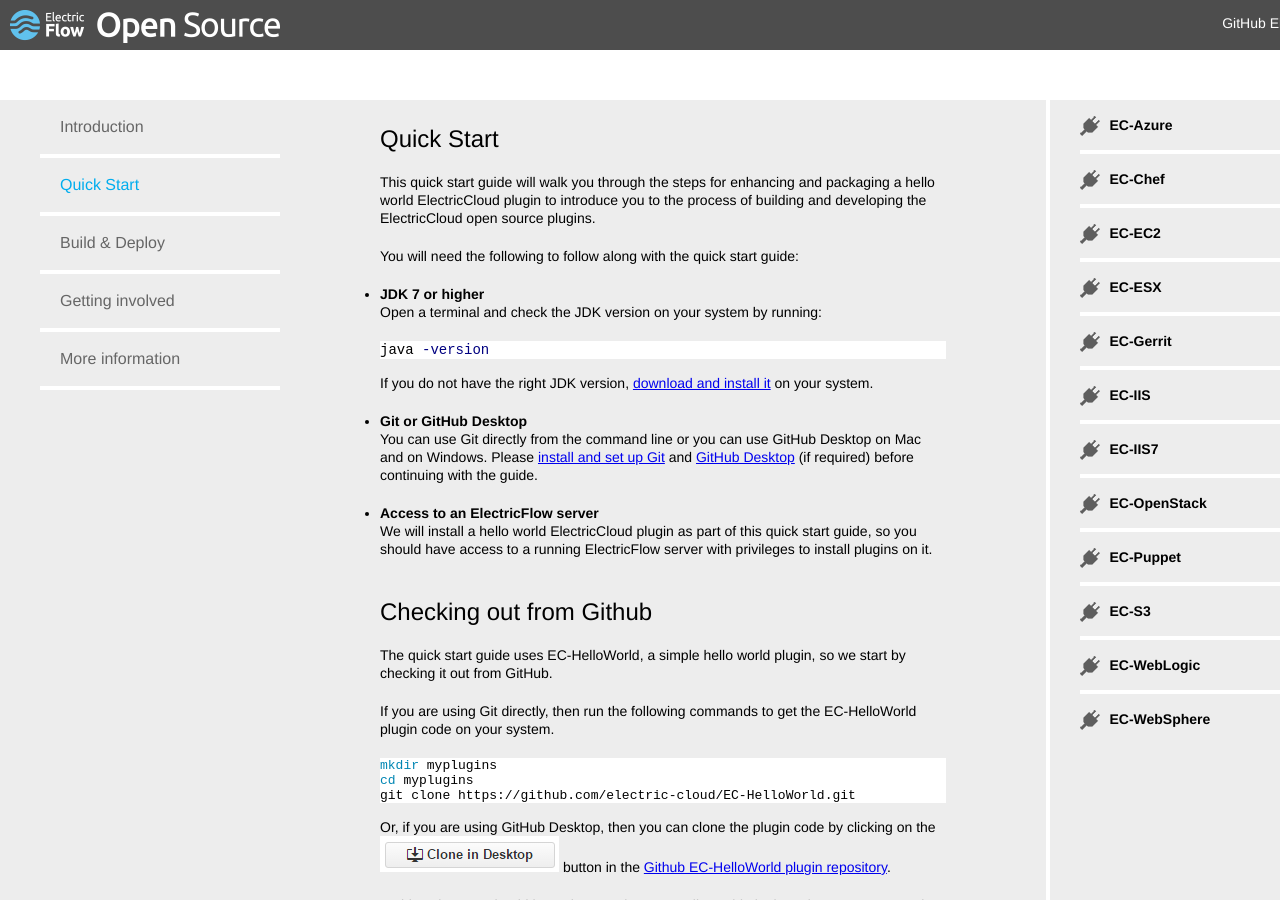
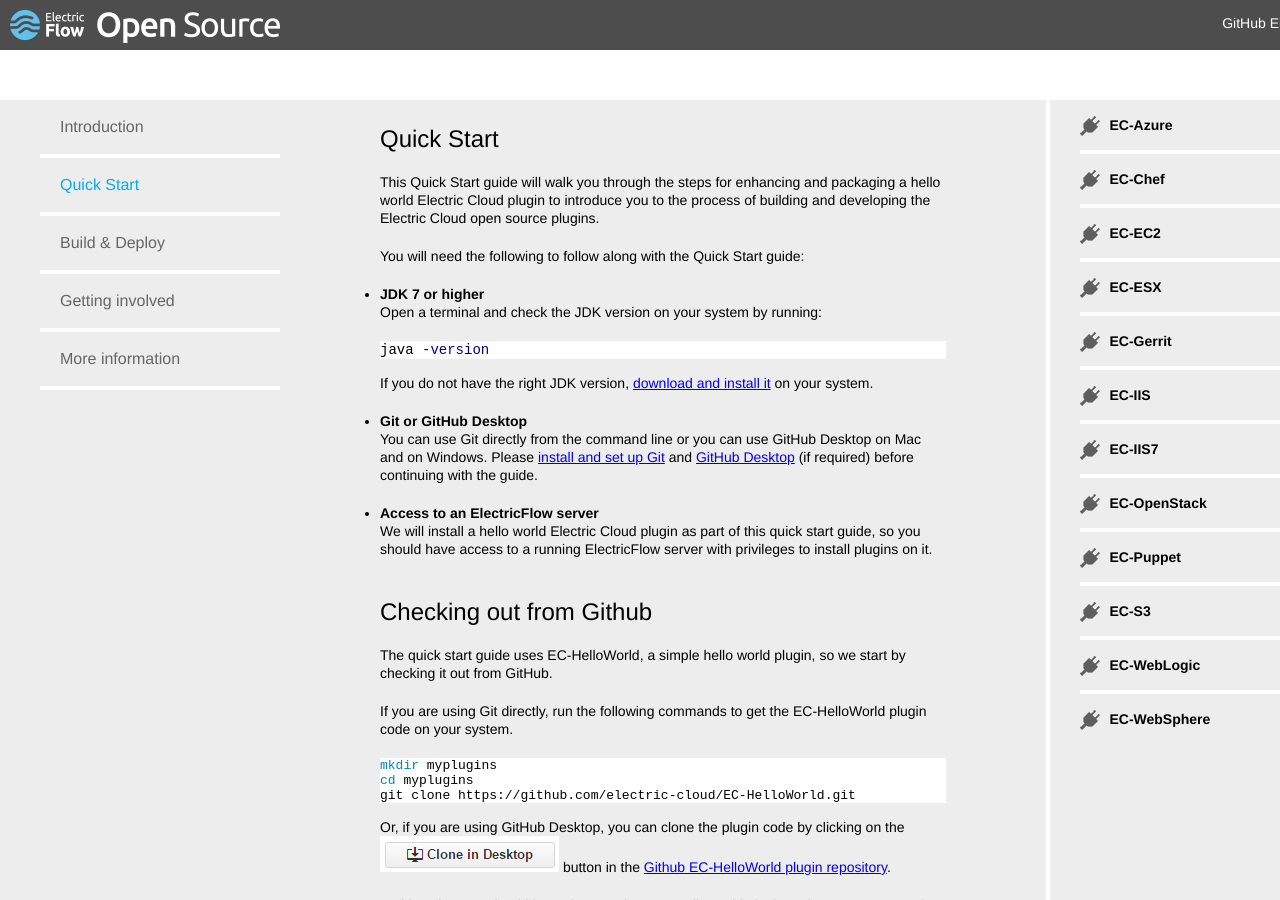
Before and after one commit to electric-cloud/electric-cloud.github.io, a Jekyll site: the page built from quick-start.html, in a window 1280 px wide and 900 px high. Built offline with Jekyll 4.4.1, drawn with Linux system fonts in a browser that asks for light colours; some of the changed text lies outside the part shown.

Commit message:
Edit the open source documentation.

```diff
--- a/build-deploy.html
+++ b/build-deploy.html
@@ -33,7 +33,7 @@
         <b>Note</b>: ectool is needed to for this functionality. Find more information on how to install ectool <a href="http://docs.electric-cloud.com/eflow_doc/FlowIndex.html">here</a>.
     </p>
     <p>
-        Set the COMMANDER_HOME environment variable
+        Set the COMMANDER_HOME environment variable.
     </p>
     <p>
         These commands set the COMMANDER_HOME environment variable for the current terminal session and sets it to the default ElectricFlow install directory.
--- a/quick-start.html
+++ b/quick-start.html
@@ -6,10 +6,10 @@
 <div class="center-content__text">
     <h3 class="center-content__title">Quick Start</h3>
     <p>
-        This quick start guide will walk you through the steps for enhancing and packaging a hello world ElectricCloud plugin to introduce you to the process of building and developing the ElectricCloud open source plugins.
+        This Quick Start guide will walk you through the steps for enhancing and packaging a hello world Electric Cloud plugin to introduce you to the process of building and developing the Electric Cloud open source plugins.
     </p>
     <p>
-        You will need the following to follow along with the quick start guide:
+        You will need the following to follow along with the Quick Start guide:
     </p>
     <ul>
         <li>
@@ -33,7 +33,7 @@
         <li>
             <b>Access to an ElectricFlow server</b>
             <p>
-                We will install a hello world ElectricCloud plugin as part of this quick start guide, so you should have access to a running ElectricFlow server with privileges to install plugins on it.
+                We will install a hello world Electric Cloud plugin as part of this quick start guide, so you should have access to a running ElectricFlow server with privileges to install plugins on it.
             </p>
         </li>
     </ul>
@@ -46,7 +46,7 @@
         The quick start guide uses EC-HelloWorld, a simple hello world plugin, so we start by checking it out from GitHub.
     </p>
     <p>
-        If you are using Git directly, then run the following commands to get the EC-HelloWorld plugin code on your system.
+        If you are using Git directly, run the following commands to get the EC-HelloWorld plugin code on your system.
     </p>
 {% highlight bash %}
 mkdir myplugins
@@ -55,7 +55,7 @@
 {% endhighlight %}
 
     <p>
-        Or, if you are using GitHub Desktop, then you can clone the plugin code by clicking on the <img src="{{site.baseurl}}/assets/github_clone_in_desktop.png" alt="Clone in Desktop" /> button in the <a href="https://github.com/electric-cloud/EC-HelloWorld">Github EC-HelloWorld plugin repository</a>.
+        Or, if you are using GitHub Desktop, you can clone the plugin code by clicking on the <img src="{{site.baseurl}}/assets/github_clone_in_desktop.png" alt="Clone in Desktop" /> button in the <a href="https://github.com/electric-cloud/EC-HelloWorld">Github EC-HelloWorld plugin repository</a>.
     </p>
 
     <p>
@@ -164,6 +164,6 @@
 <div class="center-content__text">
     <h3 class="center-content__title">Next steps</h3>
     <p>
-        We have only just scratched the surface with this Quick Start guide. There is a lot you can do with plugins. You can learn more about the ElectricCloud open source plugins <a href="{{site.baseurl}}/index.html">here</a>.
+        We have only just scratched the surface with this Quick Start guide. There is a lot you can do with plugins. You can learn more about the Electric Cloud open source plugins <a href="{{site.baseurl}}/index.html">here</a>.
     </p>
 </div>
```
Also changed, not shown: other parts of quick-start.html (+9 -9 lines).
